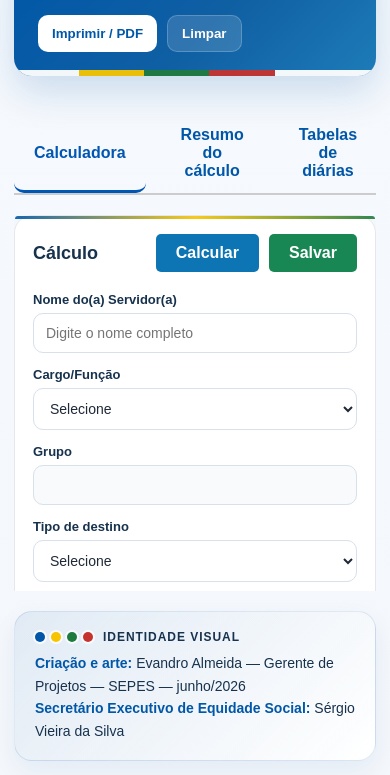
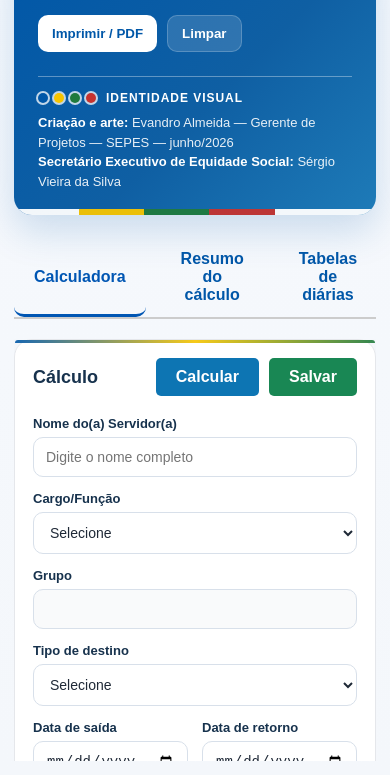
Before and after one commit to sjdh-pe/Calculadora-de-diarias, a website built with Vite: page index.html in a window 390 px wide. Shown: the part 69-844 px from the top of the page. Built offline with nearby package versions, Linux system fonts and the light colour scheme.

Commit message:
feat: integrar assinatura visual ao cabeçalho
- Move a assinatura visual para o cabeçalho e ajusta o layout responsivo.
- Adiciona as orientações do projeto em AGENTS.md.
- Consolida as alterações locais que ficaram fora do commit anterior.

Co-authored-by: Copilot <223556219+Copilot@users.noreply.github.com>

```diff
--- a/src/components/hero.js
+++ b/src/components/hero.js
@@ -1,9 +1,14 @@
+import { Assinatura } from './assinatura.js';
+
 export const Hero = () => `
   <section class="hero">
-    <h1>Cálculo de Diárias</h1>
-    <div class="top-actions">
-      <button id="imprimirResumoBtn">Imprimir / PDF</button>
-      <button class="secondary" id="limparFormularioBtn">Limpar</button>
+    <div class="hero-conteudo">
+      <h1>Cálculo de Diárias</h1>
+      <div class="top-actions">
+        <button id="imprimirResumoBtn">Imprimir / PDF</button>
+        <button class="secondary" id="limparFormularioBtn">Limpar</button>
+      </div>
     </div>
+    ${Assinatura()}
   </section>
 `;
--- a/src/main.js
+++ b/src/main.js
@@ -3,7 +3,6 @@ import { Hero } from './components/hero.js';
 import { Calculo } from './components/calculo.js';
 import { Parametros } from './components/parametros.js';
 import { Tabelas } from './components/tabelas.js';
-import { Assinatura } from './components/assinatura.js';
 import { Resumo } from './components/resumo.js';
 
 // Importamos a função das abas
@@ -50,8 +49,6 @@ document.getElementById('app').innerHTML = `
           ${Parametros()}
       </div>
   </div>
-
-  ${Assinatura()}
 `;
 
 // AGORA que o HTML existe na tela, iniciamos as lógicas
--- a/src/styles/hero.css
+++ b/src/styles/hero.css
@@ -1,4 +1,8 @@
 .hero {
+  display: flex;
+  align-items: center;
+  justify-content: space-between;
+  gap: 24px;
   flex-shrink: 0;
   position: relative;
   overflow: hidden;
@@ -7,7 +11,36 @@
   border-radius: 18px;
   padding: 26px 24px 24px;
   box-shadow: 0 16px 38px rgba(0, 87, 168, 0.18);
-  margin-bottom: 20px;
+  margin-bottom: 5px;
+}
+
+.hero-conteudo {
+  min-width: 0;
+}
+
+.hero .assinatura-box {
+  flex: 0 1 460px;
+  margin-top: 0;
+  padding: 2px 0 2px 24px;
+  background: transparent;
+  border: 0;
+  border-left: 1px solid rgba(255, 255, 255, .35);
+  border-radius: 0;
+  box-shadow: none;
+}
+
+.hero .assinatura-topo {
+  color: #fff;
+}
+
+.hero .assinatura-texto {
+  color: rgba(255, 255, 255, .9);
+  font-size: 13px;
+  line-height: 1.5;
+}
+
+.hero .assinatura-texto strong {
+  color: #fff;
 }
 
 .hero::after {
--- a/src/styles/layout.css
+++ b/src/styles/layout.css
@@ -5,7 +5,7 @@
   height: 100vh;
   height: 100dvh;
   margin: 0 auto;
-  padding: 24px;
+  padding: 5px 24px 5px;
   overflow: hidden;
 }
 
--- a/src/styles/responsive.css
+++ b/src/styles/responsive.css
@@ -23,4 +23,16 @@
   .hero h1 {
     font-size: 24px;
   }
+
+  .hero {
+    align-items: stretch;
+    flex-direction: column;
+  }
+
+  .hero .assinatura-box {
+    flex-basis: auto;
+    padding: 14px 0 0;
+    border-top: 1px solid rgba(255, 255, 255, .35);
+    border-left: 0;
+  }
 }
```
Also changed, not shown: AGENTS.md (added, +39 -0 lines).
